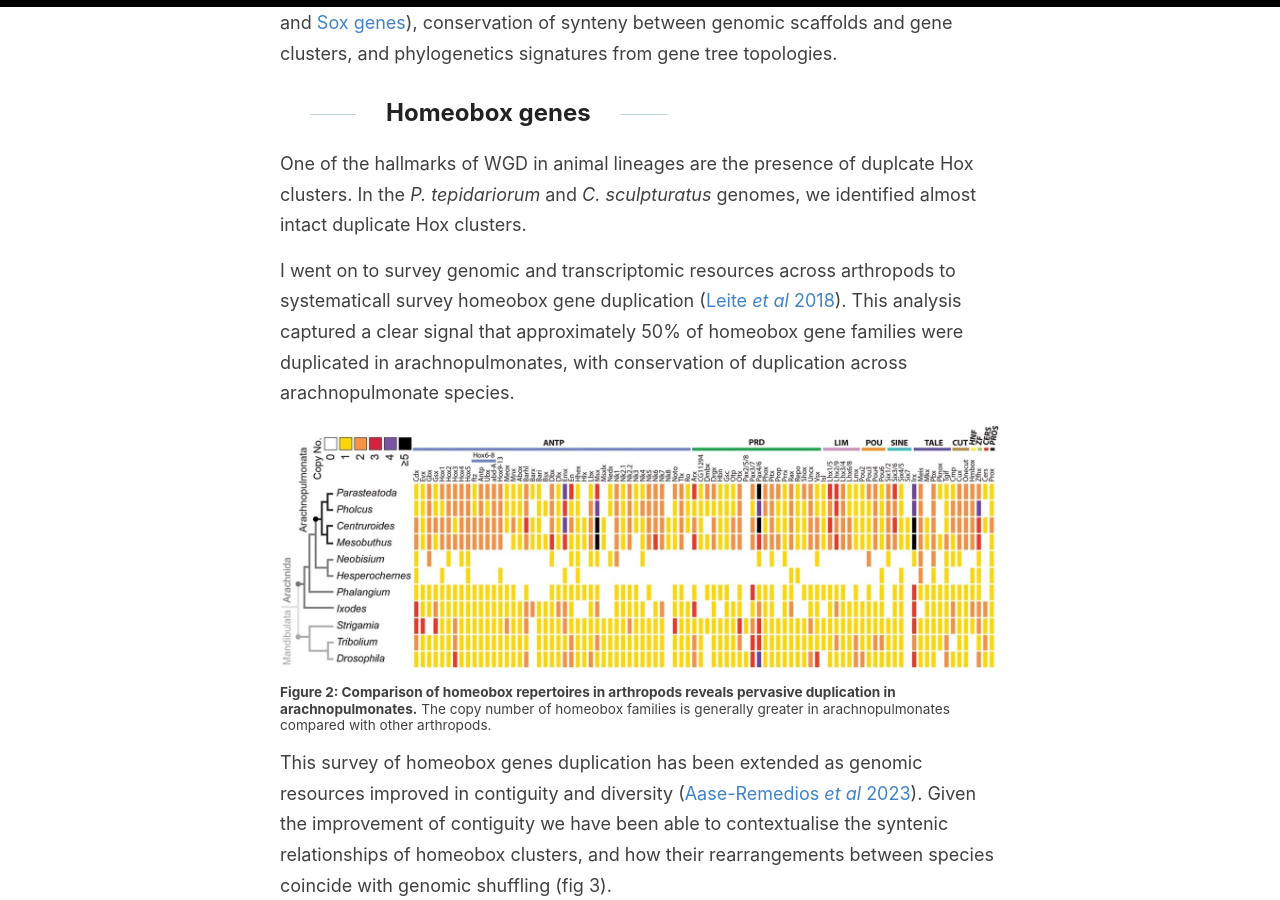
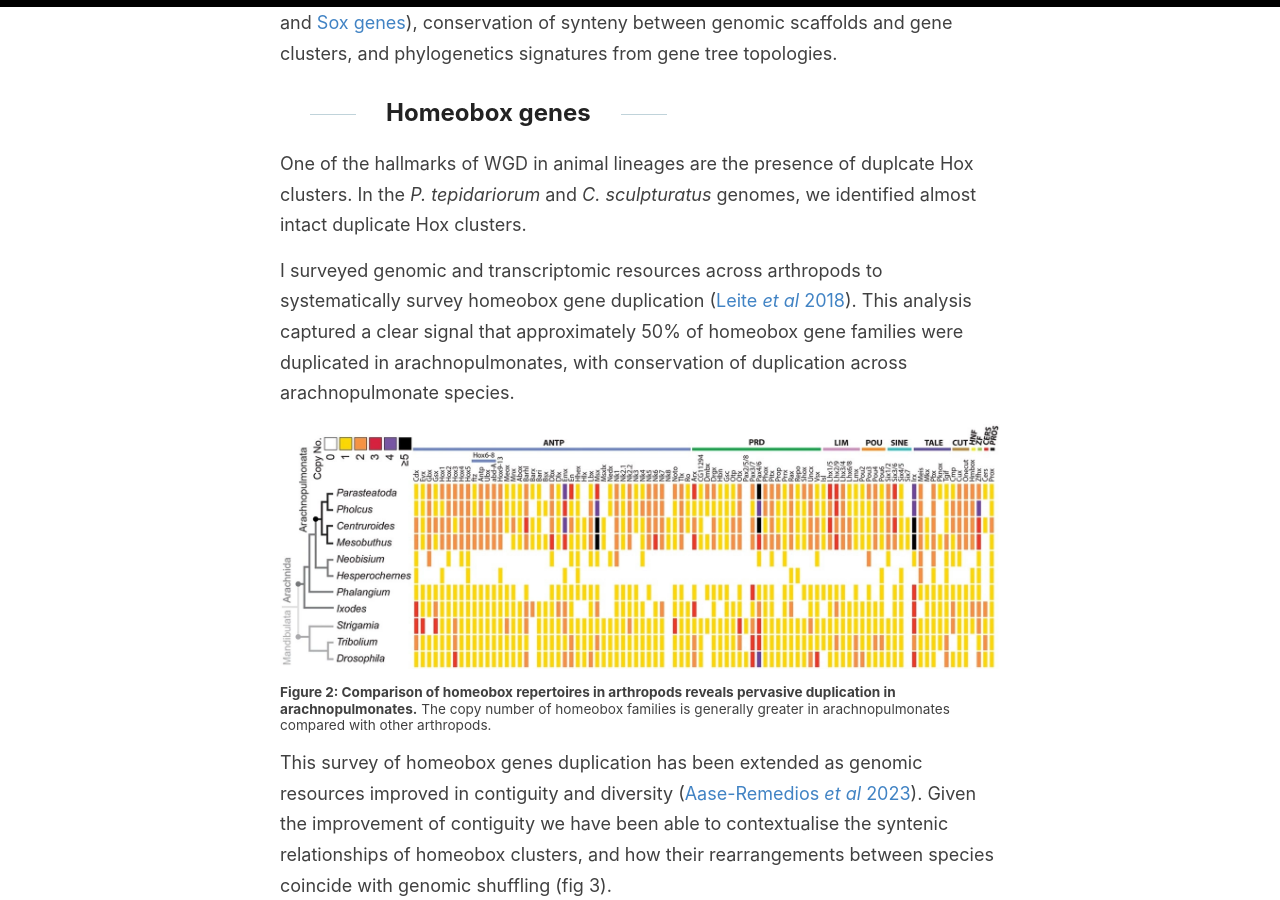
Before and after one commit to djleite/djleite.github.io, a Jekyll site: the page built from _posts/2025-05-08-spider-wgd.md, in a window 1280 px wide and 900 px high, scrolled down 1306 px. Built offline with Jekyll 4.4.1, drawn with Linux system fonts in a browser that asks for light colours; our own code applies the rules of GitHub Pages for plain Markdown files; grey boxes are pictures that could not be loaded.

Commit message:
post spider wgd

```diff
--- a/_posts/2025-05-08-spider-wgd.md
+++ b/_posts/2025-05-08-spider-wgd.md
@@ -19,7 +19,7 @@ Our analysis of some of the first spider and scorpion genomes ([Schwager <i>et a
 ## Homeobox genes
 One of the hallmarks of WGD in animal lineages are the presence of duplcate Hox clusters. In the <i>P. tepidariorum</i> and <i>C. sculpturatus</i> genomes, we identified almost intact duplicate Hox clusters.
 
-I went on to survey genomic and transcriptomic resources across arthropods to systematicall survey homeobox gene duplication ([Leite <i>et al</i> 2018](https://academic.oup.com/mbe/article/35/9/2240/5040134)). This analysis captured a clear signal that approximately 50% of homeobox gene families were duplicated in arachnopulmonates, with conservation of duplication across arachnopulmonate species.
+I surveyed genomic and transcriptomic resources across arthropods to systematically survey homeobox gene duplication ([Leite <i>et al</i> 2018](https://academic.oup.com/mbe/article/35/9/2240/5040134)). This analysis captured a clear signal that approximately 50% of homeobox gene families were duplicated in arachnopulmonates, with conservation of duplication across arachnopulmonate species.
 
 ![Arthropod homeobox genes](/images/spider-homeobox.webp)
 <p style="text-align:left; font-size: 0.85rem; line-height: 1.2;"><b>Figure 2: Comparison of homeobox repertoires in arthropods reveals pervasive duplication in arachnopulmonates.</b> The copy number of homeobox families is generally greater in arachnopulmonates compared with other arthropods.</p>
```
